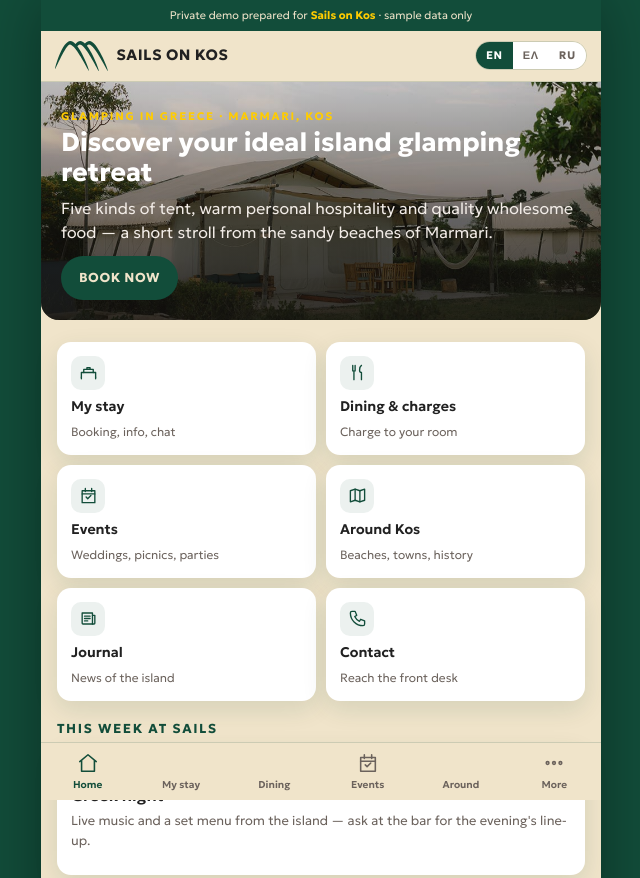
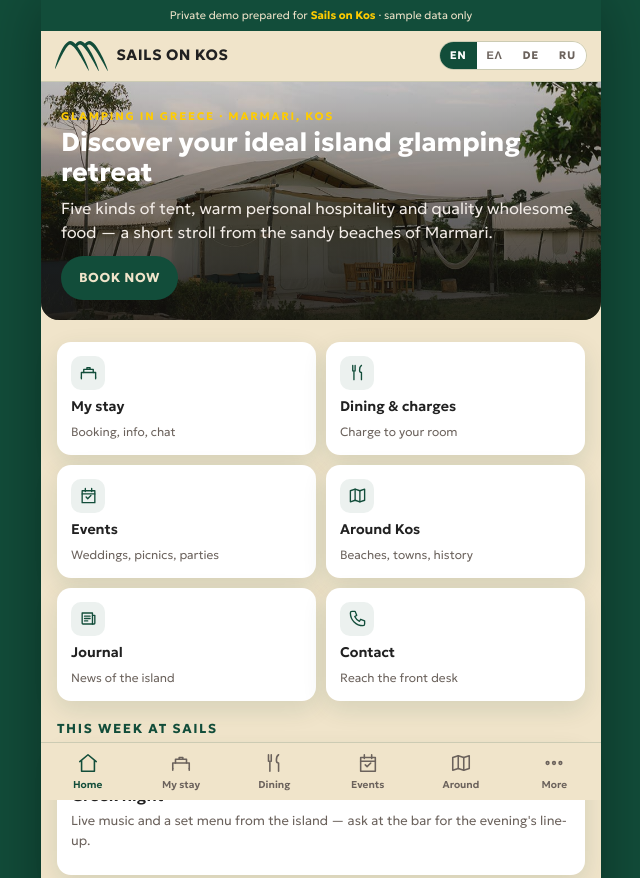
Before and after one commit to Alevin75/sails-demo, a plain HTML site: page index.html in a window 1280 px wide. Shown: the top 878 px of the page, without its empty margins (319-959 px from the left). Drawn offline with Linux system fonts and the light colour scheme.

Commit message:
Sails on Kos: web app (guest area, charges to room, events, front desk)

```diff
--- a/index.html
+++ b/index.html
@@ -141,7 +141,7 @@ h2.sec{font-size:13px;text-transform:uppercase;letter-spacing:.12em;font-weight:
 
   <header class="top">
     <a class="brand" href="#home"><img src="assets/img/logo-dark.svg" alt="Sails on Kos"><span>SAILS ON KOS</span></a>
-    <div class="lang"><button id="langEn" class="on">EN</button><button id="langEl">ΕΛ</button><button id="langRu">RU</button></div>
+    <div class="lang"><button id="langEn" class="on">EN</button><button id="langEl">ΕΛ</button><button id="langDe">DE</button><button id="langRu">RU</button></div>
   </header>
 
   <main>
@@ -192,6 +192,7 @@ h2.sec{font-size:13px;text-transform:uppercase;letter-spacing:.12em;font-weight:
           </div>
           <div class="pills" id="cPills"></div>
           <div id="cBody"></div>
+          <p class="note" style="margin-top:14px" data-i18n="cabNote">This guest area is prepared for you individually, on request. It brings together the booking, the questions we ask, charges to the room — and a direct chat between the guest and reception.</p>
         </div>
       </div>
     </section>
@@ -343,6 +344,8 @@ var ICON = {
   events:'<path d="M4 6h16v15H4z"/><path d="M4 10h16M8 3v4M16 3v4"/><path d="M9 14l2 2 4-4"/>',
   more:'<circle cx="5" cy="12" r="1.5"/><circle cx="12" cy="12" r="1.5"/><circle cx="19" cy="12" r="1.5"/>'
 };
+/* ключи вкладок совпадают с именами экранов — заводим синонимы, чтобы иконки были у всех */
+ICON.stay = ICON.bed; ICON.charges = ICON.fork; ICON.around = ICON.map;
 var TABS = [
   ['home','Home'],['stay','My stay'],['charges','Dining'],['events','Events'],['around','Around'],['more','More']
 ];
@@ -353,6 +356,7 @@ var RU = {
   myStay:'Моя бронь', bookNow:'Забронировать', thisWeek:'На этой неделе в Sails',
   guestArea:'Кабинет гостя', loginLead:'Введите номер брони из письма-подтверждения и фамилию из брони.',
   bookingNo:'Номер брони', lastName:'Фамилия', openStay:'Открыть мою бронь', demoAccess:'Демо-доступ', noLive:'Пока ничего не подключено к рабочей системе.',
+  cabNote:'Этот кабинет готовится для вас индивидуально, под запрос. В нём: бронь, наши вопросы, счёт в номер — и прямой чат между гостем и ресепшеном.',
   signOut:'Выйти', concept:'Концепт · для обсуждения', chargesTitle:'Ресторан и счёт в номер',
   chargesLead:'Закажите в таверне или баре и отнесите на свой шатёр — тот же счёт приходит на ресепшен. Части из вашей системы помечены «по согласованию».',
   sampleData:'Пример данных', theFlow:'Как идёт счёт', s1t:'Гость заказывает', s1b:'Заказ за столом или у бара; официант отмечает ваш номер шатра — без бумаги.',
@@ -387,6 +391,7 @@ var EL = {
   guestArea:'Χώρος επισκέπτη', loginLead:'Βάλτε τον αριθμό κράτησης από το email επιβεβαίωσης και το επώνυμο της κράτησης.',
   bookingNo:'Αριθμός κράτησης', lastName:'Επώνυμο', openStay:'Άνοιγμα διαμονής', demoAccess:'Δοκιμαστική πρόσβαση',
   noLive:'Δεν είναι ακόμη συνδεδεμένο με πραγματικό σύστημα.',
+  cabNote:'Ο χώρος αυτός ετοιμάζεται για εσάς ξεχωριστά, κατόπιν αιτήματος. Περιλαμβάνει την κράτηση, τις ερωτήσεις μας, χρεώσεις στο δωμάτιο — και άμεση συνομιλία μεταξύ επισκέπτη και ρεσεψιόν.',
   signOut:'Έξοδος', concept:'Ιδέα · προς συζήτηση', chargesTitle:'Εστιατόριο & χρεώσεις στο δωμάτιο',
   chargesLead:'Παραγγείλτε στην ταβέρνα ή στο μπαρ και χρεώστε τη σκηνή σας — η ίδια χρέωση φτάνει στη ρεσεψιόν.',
   sampleData:'Δείγμα δεδομένων', theFlow:'Πώς ταξιδεύει η χρέωση',
@@ -414,9 +419,46 @@ var EL = {
   openJournal:'Εφημερίδα — νέα του νησιού', openContacts:'Επικοινωνία', openDesk:'Οθόνη ρεσεψιόν (επίδειξη)', openEvents:'Εκδηλώσεις & catering',
   evNote:'Γάμοι, επέτειοι και πικνίκ είναι μέρος της δουλειάς σας. Εδώ φαίνεται πώς το αίτημα φτάνει στη ρεσεψιόν.'
 };
+var DE = {
+  home:'Start', stay:'Aufenthalt', charges:'Rechnung', events:'Events', around:'Rund um Kos', more:'Mehr',
+  journal:'Zeitung', contact:'Kontakt',
+  heroTitle:'Entdecken Sie Ihr ideales Insel-Glamping',
+  heroSub:'Fünf Zeltarten, herzliche Gastfreundschaft und hochwertiges Essen — wenige Schritte von den Sandstränden von Marmari.',
+  myStay:'Mein Aufenthalt', bookNow:'Buchen', thisWeek:'Diese Woche bei Sails',
+  guestArea:'Gästebereich', loginLead:'Geben Sie die Buchungsnummer aus der Bestätigungs-E-Mail und den Nachnamen der Buchung ein.',
+  bookingNo:'Buchungsnummer', lastName:'Nachname', openStay:'Aufenthalt öffnen', demoAccess:'Demo-Zugang',
+  noLive:'Noch nicht mit einem Live-System verbunden.',
+  cabNote:'Dieser Gästebereich wird individuell für Sie erstellt, auf Anfrage. Er umfasst die Buchung, unsere Fragen, Rechnungen aufs Zimmer — und einen direkten Chat zwischen Gast und Rezeption.',
+  signOut:'Abmelden', concept:'Konzept · zur Diskussion', chargesTitle:'Restaurant & Rechnung aufs Zimmer',
+  chargesLead:'Bestellen Sie in der Taverne oder an der Bar und schreiben Sie es auf Ihr Zelt — dieselbe Rechnung erreicht die Rezeption.',
+  sampleData:'Beispieldaten', theFlow:'So läuft die Rechnung',
+  s1t:'Der Gast bestellt', s1b:'Bestellung am Tisch oder an der Bar; der Kellner notiert Ihre Zeltnummer.',
+  s2t:'Küche und Bar sehen es', s2b:'Der Bon erscheint auf dem Küchenbildschirm und an der Bar mit Zeltnummer und Uhrzeit.',
+  s3t:'Die Rechnung geht aufs Zimmer', s3b:'Der Betrag wird auf die Buchung gebucht; Sie sehen Ihre offene Rechnung jederzeit.',
+  s4t:'Check-out auf einen Blick', s4b:'Die Rezeption sieht Zimmer- und Restaurant-Summe sowie den Saldo.',
+  menu:'Menü — antippen für Buchung aufs Zimmer', menuHint:'Melden Sie sich unter „Mein Aufenthalt“ an, um zu buchen.',
+  seeDesk:'Rezeptionsansicht', yourTab:'Ihre Rechnung',
+  aroundTitle:'Wo Sie sind — und was in der Nähe ist',
+  aroundLead:'Sails on Kos liegt auf ruhigem Land in Marmari, wenige Schritte vom Strand. Fast alles Sehenswerte ist nah.',
+  journalTitle:'Neuigkeiten der Insel', journalLead:'Was auf Kos und in Griechenland passiert — aus griechischen Quellen.',
+  gi:'Griechenland in den Nachrichten', contactTitle:'Kontakt aufnehmen', address:'Adresse',
+  bookOnline:'Online buchen', contactNote:'Auf ruhigem Land wenige Schritte vom Strand von Marmari, an der Nordküste von Kos.',
+  frontDesk:'Rezeption · Demonstration', deskTitle:'Rezeption, ein Bildschirm', occupancy:'Auslastung', arrivals:'Anreisen heute',
+  departures:'Abreisen', breakfasts:'Frühstücke', todayArrivals:'Heutige Anreisen',
+  chargesToday:'Restaurant-Rechnungen aufs Zimmer — heute',
+  deskNote:'Der Bildschirm zeigt Anreisen, Frühstücke und Salden. In der Live-Version liest er aus Ihrem System.',
+  booking:'Buchung', info:'Info', questions:'Unsere Fragen', chat:'Chat', myTab:'Meine Rechnung',
+  eventsTag:'Events', eventsTitle:'Hochzeiten, Feiern & Picknicks',
+  eventsLead:'Gäste kommen zu uns, um zu heiraten, Geburtstag oder Jubiläum zu feiern, für Picknicks und Partys. Die Anfrage erreicht die Rezeption sofort.',
+  catering:'Catering-Pakete', evAskTitle:'Erzählen Sie uns von Ihrem Event', evAskBtn:'Anfrage senden',
+  evSent:'Danke — die Rezeption hat Ihre Anfrage erhalten.', evRequested:'Was wird gefeiert', evGuests:'Wie viele Gäste', evDate:'Datum',
+  moreTitle:'Mehr', moreLead:'Neuigkeiten der Insel, Kontakt und die Rezeptionsansicht.',
+  openJournal:'Zeitung — Neuigkeiten der Insel', openContacts:'Kontakt', openDesk:'Rezeptionsansicht (Demo)', openEvents:'Events & Catering',
+  evNote:'Hochzeiten, Jubiläen und Picknicks gehören zu Ihrer Arbeit. Hier sehen Sie, wie eine Anfrage die Rezeption erreicht.'
+};
 
 var LANG = 'en';
-function L(k){ if(LANG==='ru') return RU[k]; if(LANG==='el') return EL[k]; return undefined; }
+function L(k){ if(LANG==='ru') return RU[k]; if(LANG==='el') return EL[k]; if(LANG==='de') return DE[k]; return undefined; }
 function t(k){ return L(k) || null; }
 function applyLang(){
   document.querySelectorAll('[data-i18n]').forEach(function(el){
@@ -426,6 +468,7 @@ function applyLang(){
   });
   document.getElementById('langEn').classList.toggle('on', LANG==='en');
   document.getElementById('langEl').classList.toggle('on', LANG==='el');
+  document.getElementById('langDe').classList.toggle('on', LANG==='de');
   document.getElementById('langRu').classList.toggle('on', LANG==='ru');
   buildTabs();
   renderMore();
@@ -640,10 +683,11 @@ document.getElementById('logoutBtn').onclick = function(){
 };
 document.getElementById('langEn').onclick = function(){ LANG='en'; applyLang(); renderHome(); };
 document.getElementById('langEl').onclick = function(){ LANG='el'; applyLang(); renderHome(); };
+document.getElementById('langDe').onclick = function(){ LANG='de'; applyLang(); renderHome(); };
 document.getElementById('langRu').onclick = function(){ LANG='ru'; applyLang(); renderHome(); };
 
 window.addEventListener('hashchange', function(){ route(); updateTabFoot(); });
-var _lm = location.search.match(/[?&]lang=(en|el|ru)/); if(_lm) LANG = _lm[1];
+var _lm = location.search.match(/[?&]lang=(en|el|de|ru)/); if(_lm) LANG = _lm[1];
 renderHome(); renderAround(); renderNews(); renderMenu(); renderArrivals(); renderPack(); renderMore(); renderChargesToday();
 document.getElementById('evSend').onclick = function(){ toast(t('evSent') || 'Thank you — reception has your request.'); };
 buildTabs(); applyLang(); route();
```
